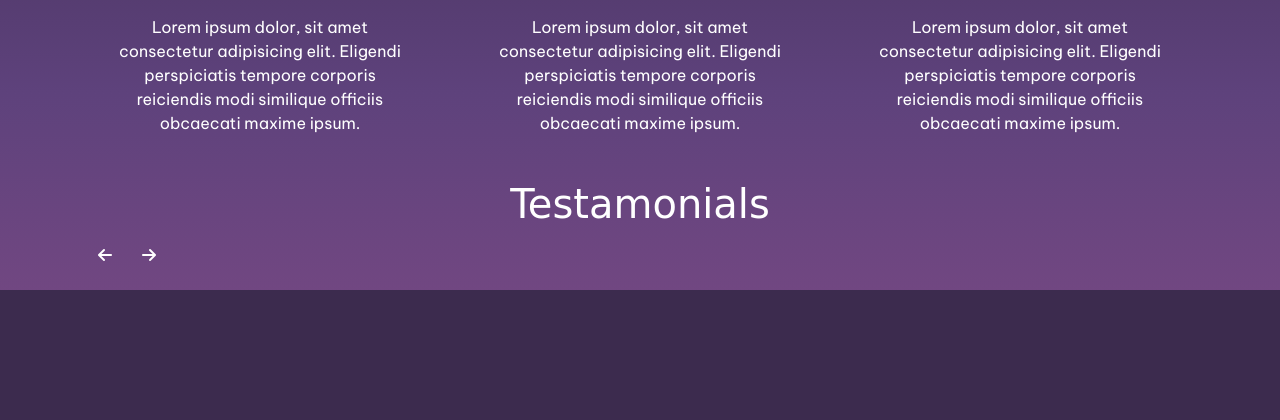
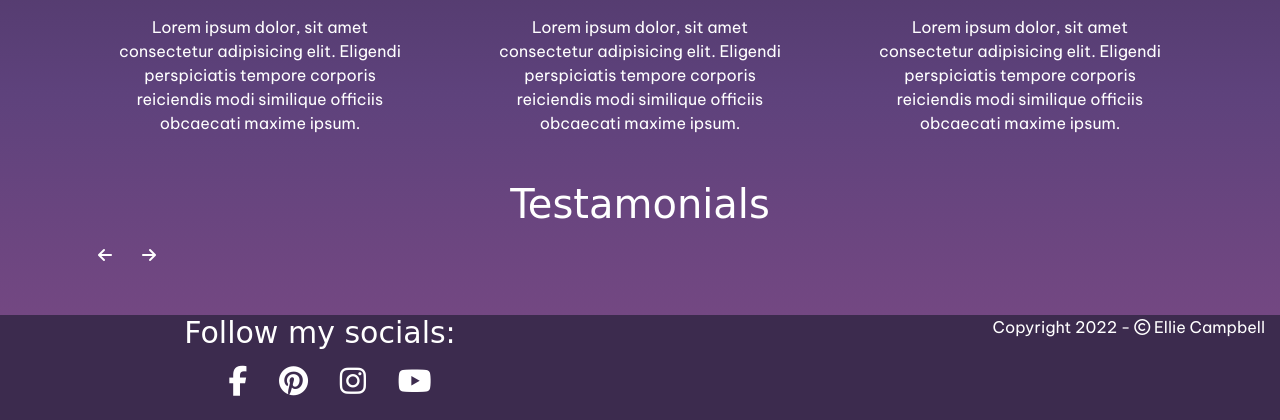
Before and after one commit to Code-Institute-Submissions/ConnorSargent-GraphicDesignerWebsite, a Django app: page / in a window 1280 px wide. Shown: the part 1107-1527 px from the top of the page. Before the commit the page ends 1397 px from the top, so only its background shows below. Run offline with Django 3.2, Linux system fonts and the light colour scheme; data that the repository does not hold is empty; some libraries are stand-ins or nearby versions; some web fonts are replaced.

Commit message:
added message to testamonials and reviews, Added footer

```diff
--- a/home/views.py
+++ b/home/views.py
@@ -25,6 +25,7 @@ def add_review(request):
                 data.user = request.user
                 data.save()
                 return redirect("home")
+                messages.info(request, 'Testamonial Added')
         else:
             form = ReviewForm()
         return render(request, 'home', {"form": form})
@@ -36,6 +37,7 @@ def delete_review(request, review_id):
 
         if request.user == review.user:
             review.delete()
+            messages.info(request, 'Testamonial Deleted')
 
         return redirect("home")
 
@@ -56,6 +58,7 @@ def edit_review(request, review_id):
                     else:
                         data.save()
                         return redirect("home")
+                        messages.info(request, 'Testamonial Edited')
             else:
                 form = ReviewForm(instance=review)
                 return render(request, 'home/edit_review.html', {"form": form})
--- a/products/views.py
+++ b/products/views.py
@@ -141,6 +141,7 @@ def add_product_review(request, product_id):
                 data.product = product
                 data.save()
                 return redirect("product_detail", product_id)
+                messages.info(request, 'Review Added')
         else:
             form = ProductReviewForm()
         return render(request, 'product_detail.html', {"form": form})
@@ -163,6 +164,7 @@ def edit_product_review(request, product_id, productreview_id):
                     else:
                         data.save()
                         return redirect("product_detail", product_id)
+                        messages.info(request, 'Review Edited')
             else:
                 form = ProductReviewForm(instance=productreview)
                 return render(request, 'products/edit_product_review.html', {"form": form})
@@ -178,5 +180,6 @@ def delete_product_review(request, product_id, productreview_id):
 
         if request.user == productreview.user or request.user.is_superuser:
             productreview.delete()
+            messages.info(request, 'Review Deleted')
 
         return redirect("product_detail", product_id)
--- a/static/css/base.css
+++ b/static/css/base.css
@@ -320,6 +320,20 @@ h5 {
     }
 }
 
+.page-footer {
+    background-color: rgb(60, 43, 78);
+}
+
+.page-footer a {
+    font-size: 30px;
+    padding-left: 20px;
+    color: white;
+}
+
+.page-footer .socials {
+    font-size: 30px;
+}
+
 /* ____Index/Home____ */
 
 .hero_image {
--- a/templates/base.html
+++ b/templates/base.html
@@ -159,12 +159,53 @@
     {% block content %}
     {% endblock %}
 
+    <footer class="container-fluid page-footer">
+        <div class="row">
+            <div class="col-sm-6 text-center">
+                <h5 class="socials">Follow my socials:</h5>
+                <ul class="list-inline social-links">
+                    <li class="list-inline-item">
+                        <a href="https://en-gb.facebook.com/" target="_blank">
+                            <i class="fa fa-facebook" aria-hidden="true"></i>
+                            <span class="sr-only">Facebook</span>
+                        </a>
+                    </li>
+                    <li class="list-inline-item">
+                        <a href="https://www.pinterest.co.uk/" target="_blank">
+                            <i class="fa fa-pinterest" aria-hidden="true"></i>
+                            <span class="sr-only">Pinterest</span>
+                        </a>
+                    </li>
+                    <li class="list-inline-item">
+                        <a href="https://www.instagram.com/" target="_blank">
+                            <i class="fa fa-instagram" aria-hidden="true"></i>
+                            <span class="sr-only">Instagram</span>
+                        </a>
+                    </li>
+                    <li class="list-inline-item">
+                        <a href="https://www.youtube.com/" target="_blank">
+                            <i class="fa fa-youtube" aria-hidden="true"></i>
+                            <span class="sr-only">Youtube</span>
+                        </a>
+                    </li>
+                </ul>
+            </div>
+            <div class="col-sm-6 text-right">
+                <p class="copyright-text inline-block">
+                    Copyright 2022 - <i class="far fa-copyright"></i> Ellie Campbell
+                </p>
+            </div>
+        </div>
+
+    </footer>
+
     {% block postloadjs %}
     <script type="text/javascript">
         $('.toast').toast('show');
     </script>
     {% endblock %}
 
+
 </body>
 
 </html>
```
